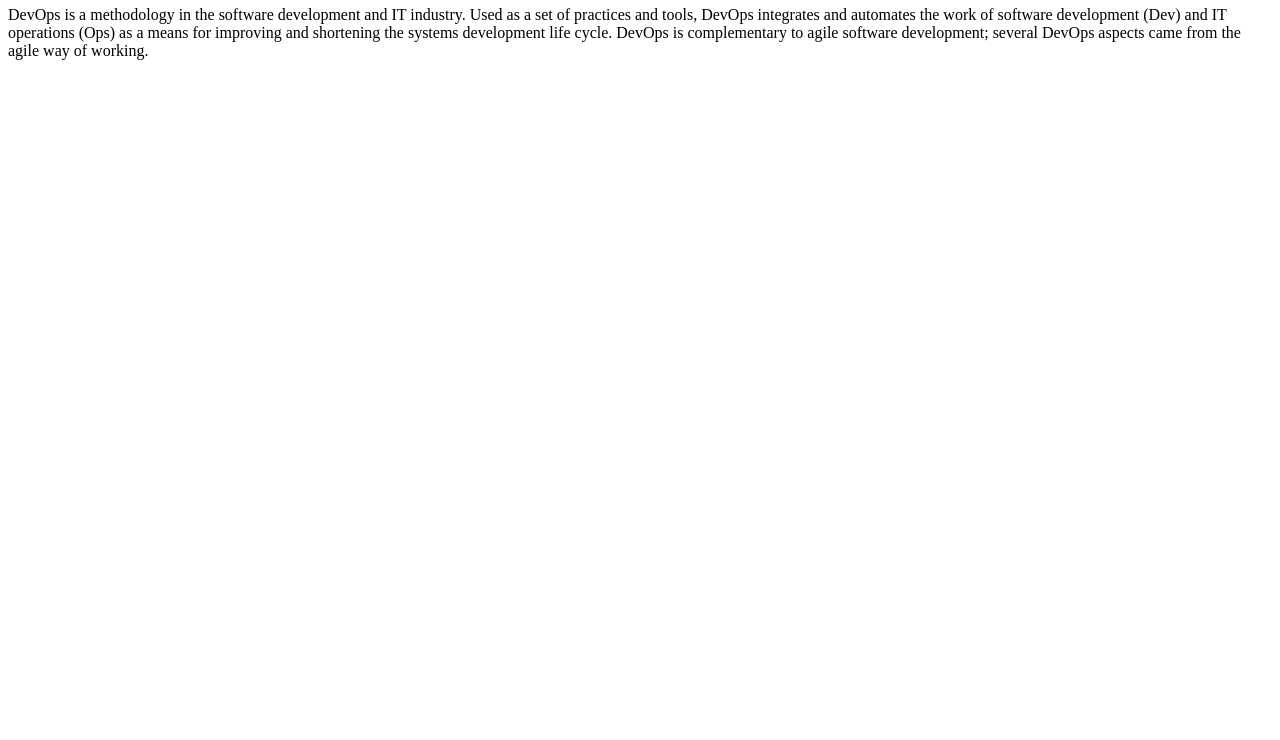
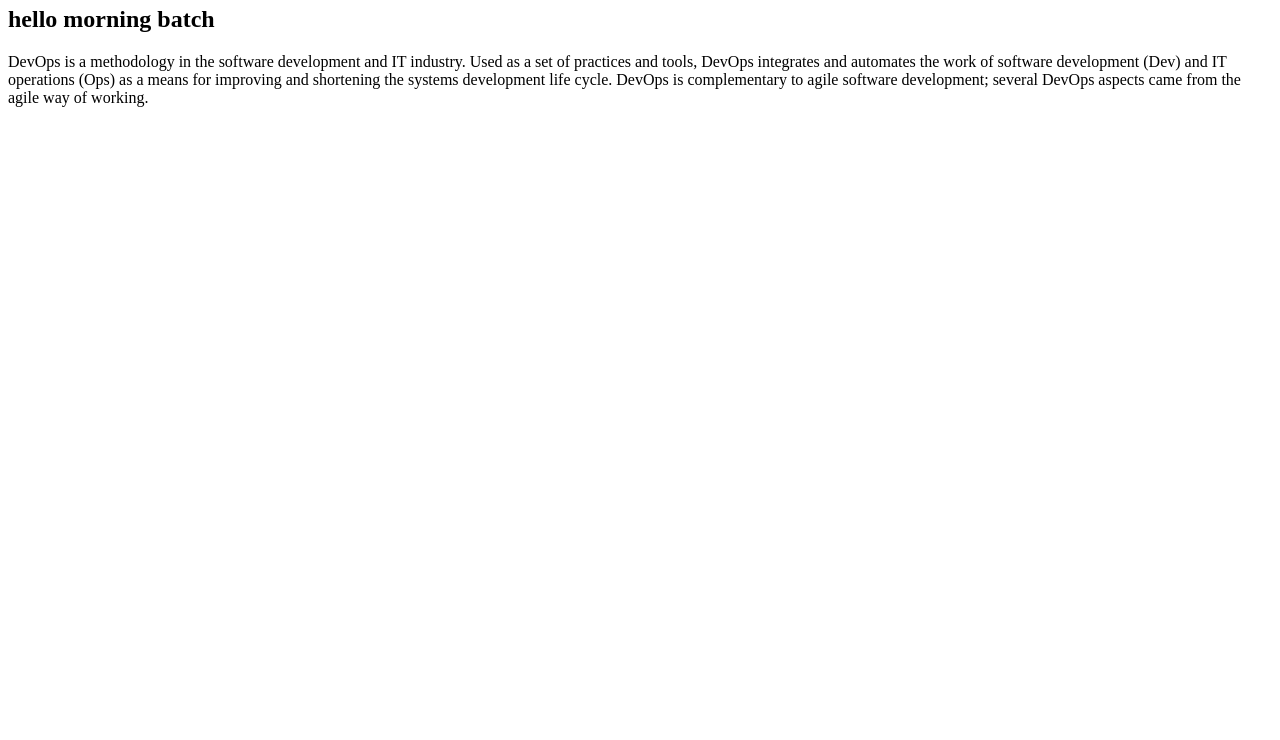
Before and after one commit to github0905/9am-batch, a plain HTML site: page index.html in a window 1280 px wide. Shown: the part 60-800 px from the top of the page. Drawn offline with Linux system fonts and the light colour scheme.

Commit message:
Update index.html

```diff
--- a/index.html
+++ b/index.html
@@ -3,6 +3,9 @@
         <h1>
             hello github
         </h1>
+        <h2>
+            hello morning batch
+        </h2>
     </head>
     <body>
         <p>
```
